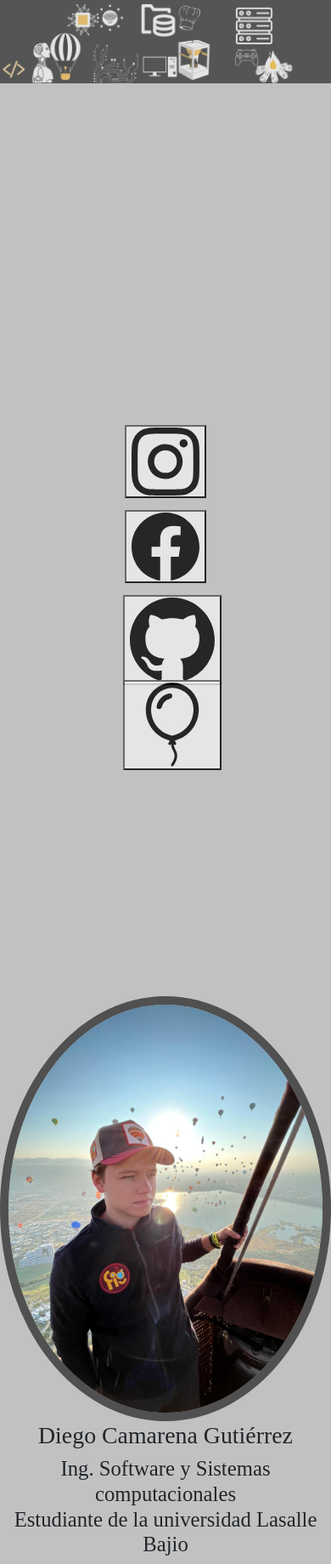
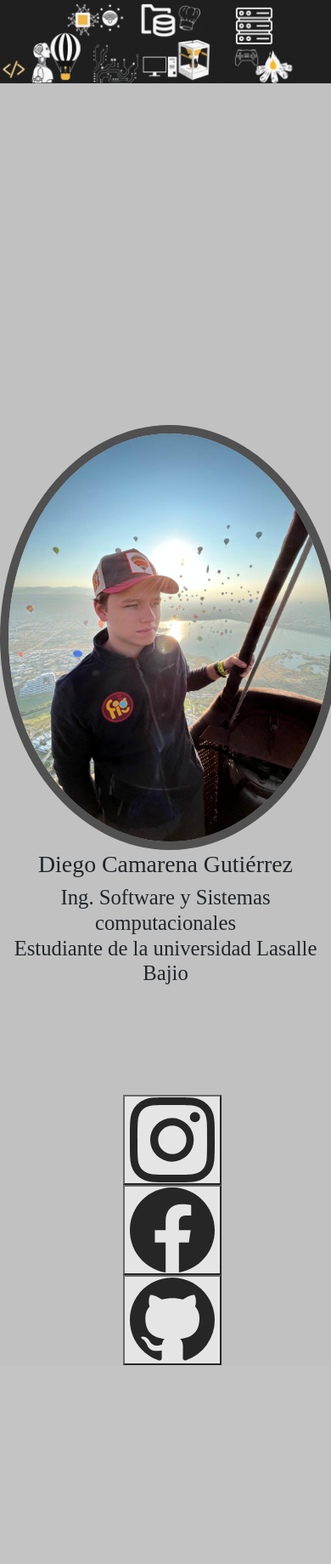
Before and after one commit to Diego-CGTZ/taller-de-desarrollo-212, a PHP site: page / in a window 390 px wide. Shown: the whole page at 85% size. After the commit the page ends 1606 px from the top, so only its background shows below. Run offline with PHP 8.4, Linux system fonts and the light colour scheme; some web fonts are replaced.

Commit message:
Cambio index y style

```diff
--- a/index.html
+++ b/index.html
@@ -8,43 +8,53 @@
     <link rel="stylesheet" href="style.css">
     <link href="https://cdn.jsdelivr.net/npm/bootstrap@5.3.0-alpha1/dist/css/bootstrap.min.css" rel="stylesheet" integrity="sha384-GLhlTQ8iRABdZLl6O3oVMWSktQOp6b7In1Zl3/Jr59b6EGGoI1aFkw7cmDA6j6gD" crossorigin="anonymous">
 </head>
+
 <body class="cuerpo">
-
+    <!--Cabecera de la pagina-->
+    <div class="conteiner">
+        <div class="row">
+            <div class="col-sm-12">
                 <header>
                 </header>
+            </div>
+        </div>
+    </div>
+
+    <!--Botones de redes sociales-->
+
 
         <div class="conteiner">
             <div class="row">
-            <div class="col-sm-2" class="col-md-2" align="center">
-                <div class="contenedor" id="uno">
+                <div class="col-md-8" align="center">
+                    <img class="alinear" src = "imagenes/yo2.jpg" alt = "" width="400px" height="500px">
+                    <h1>Diego Camarena Gutiérrez</h1>
+                    <h2>Ing. Software y Sistemas computacionales<br>
+                        Estudiante de la universidad Lasalle Bajio</h2>
+                </div>
+
+                <div class="col-sm-3" class="col-md-3" align="center">
+                    <br><br><br><br><br>
+                    <div class="contenedor">
                         <button id="botones">
 
                             <a href="https://www.instagram.com/diego_cgtz_/">
 
-                            <img src="imagenes/ig.svg" alt="ig" width="80px" height="80px">
+                                <img src="imagenes/ig.svg" alt="ig" width="100px" height="100px">
 
                             </a>
 
                         </button>
-                </div>
-            </div>
 
-            <div class="col-sm-2" align="center">
-                <div class="contenedor" id="dos">
                         <button id="botones">
 
                             <a href="https://www.facebook.com/profile.php?id=100033099760408">
 
-                            <img src="imagenes/facebook.svg" alt="facebook" width="80px" height="80px">
+                                <img src="imagenes/facebook.svg" alt="facebook" width="100px" height="100px">
 
                             </a>
 
                         </button>
-                </div>
-            </div>
 
-            <div class="col-sm-2" align="center">
-                <div class="contenedor" id="tres">
                         <button>
 
                             <a href="https://github.com/Diego-CGTZ/taller-de-desarrollo-212.git">
@@ -54,39 +64,11 @@
                             </a>
 
                         </button>
+
                     </div>
-            </div>
-
-            <div class="col-sm-2" align="center">
-                <div class="contenedor" id="cuatro">
-                    <button>
-
-                        <a href="globos.html">
-                            <img src="imagenes/balloon.svg" alt="globo" width="100px" height="100px">
-                        </a>
-
-                    </button>
-                </div>
-            </div>
-
-            <div class="col-sm-2" align="center">
-                <div class="contenedor" id="cinco">
-                </div>
-            </div>
-
-            <div class="col-sm-2" align="center">
-                <div class="contenedor" id="seis">
                 </div>
 
             </div>
         </div>
-    <br><br><br>
-
-    <div class="contenido">
-        <img class="alinear" src = "imagenes/yo2.jpg" alt = "" width="400px" height="500px">
-    </div>
-    <h1>Diego Camarena Gutiérrez</h1>
-    <h2>Ing. Software y Sistemas computacionales<br>
-        Estudiante de la universidad Lasalle Bajio  </h2>
 </body>
 </html>
--- a/style.css
+++ b/style.css
@@ -18,27 +18,24 @@
     font-family: graduate-regular;
     src: url(fuentes/Graduate-Regular.ttf);
 }
+
 h1{
     font-family: RigthHouse-Regular;
     text-align: center;
     font-size: x-large;
 }
+h2{
+    font-family: graduate-regular;
+    text-align: center;
+}
+
 header{
     background: url(imagenes/cabecera.gif) no-repeat;
     width: 100%; height: 500px;
     background-size: cover;
     background-size: 100%;
-    opacity: 0.6;
+    opacity: 0.9;
     filter: alpha(opacity=90);
-    justify-content: center;
-}
-.lineas{
-    width: 15px;
-    color: rgb(79, 79, 79);
-}
-h2{
-    font-family: graduate-regular;
-    text-align: center;
 }
 div.contenedor{
     width: 100px;
@@ -52,8 +49,9 @@ div.contenedor{
     width: 100px;
     height: 100px;
 }
-#globos{
-    background-color: gray;
-    color: rgb(200, 42, 42);
-    text-align: center;
+#apartados{
+    background-color: black;
+    height: 200px;
+    width: 100%;
+    justify-content: center;
 }
```
Lines whose indentation alone changed are shown as unchanged.
